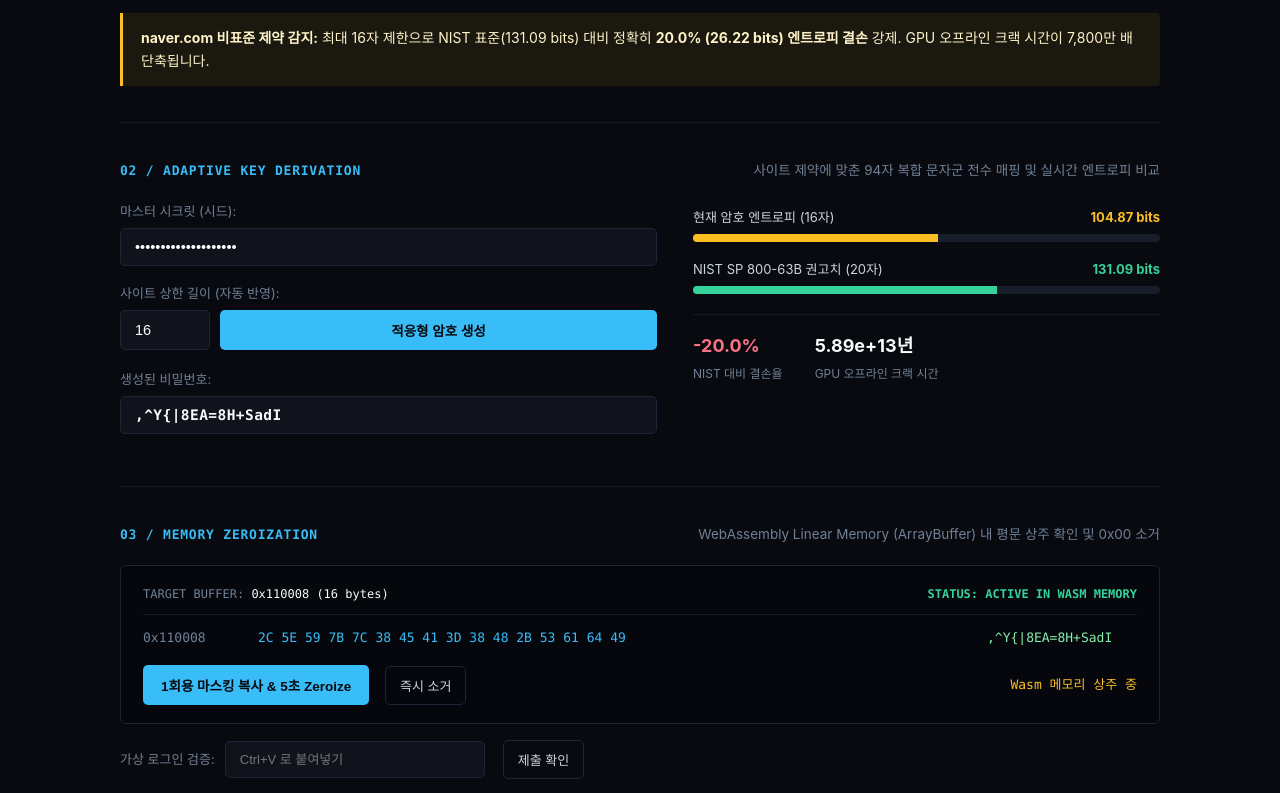
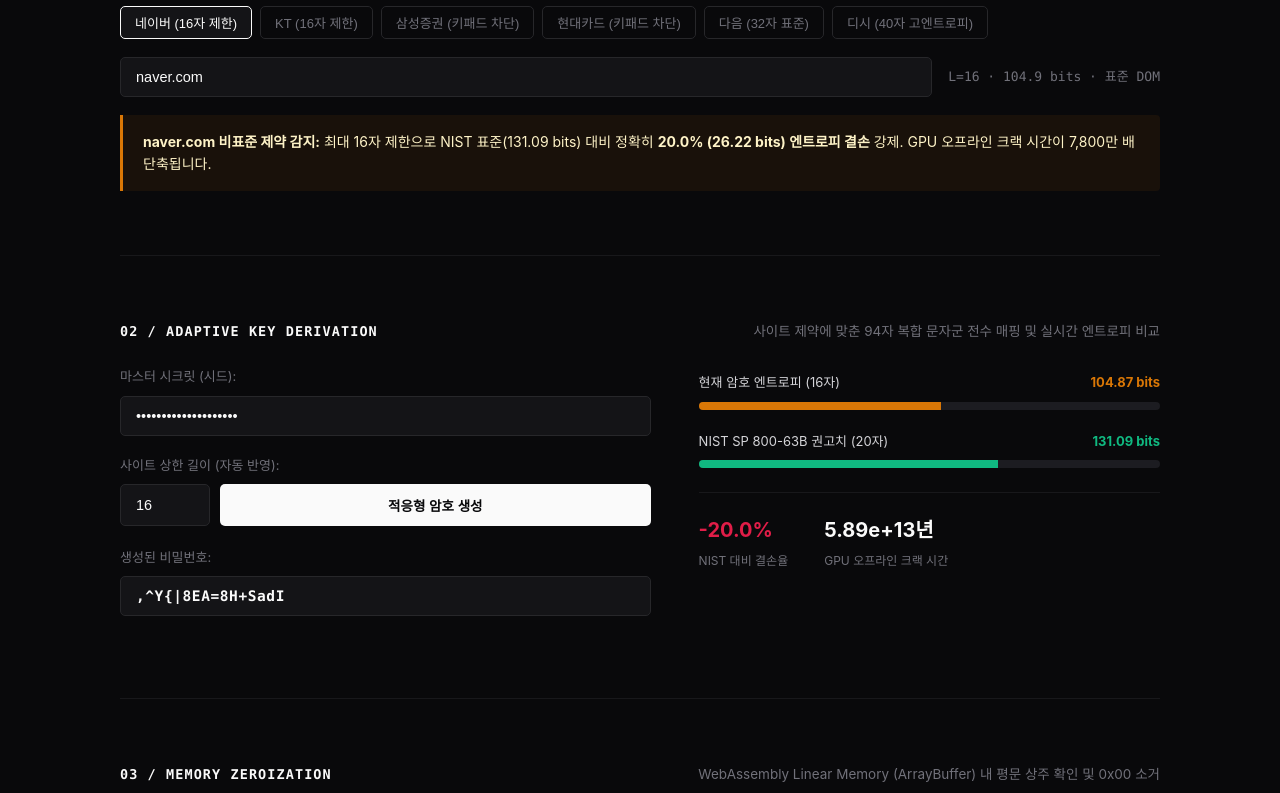
Before and after one commit to mmmphyun/PrfVault, a browser extension: page apps/web-playground/index.html in a window 1280 px wide. Shown: the part 527-1320 px from the top of the page. Drawn offline with Linux system fonts and the light colour scheme.

Commit message:
style(app): 1-2-3단계 간 64px 여백 대폭 확장 및 모노크롬 웜 뉴트럴 테마 적용

```diff
--- a/apps/web-playground/index.html
+++ b/apps/web-playground/index.html
@@ -6,30 +6,31 @@
     <title>PrfVault Playground · 비표준 인증 보안 인터페이스 실증</title>
     <style>
         :root {
-            --bg: #080a0f;
-            --surface: #10131c;
-            --surface-hover: #161b26;
-            --border: #1e2536;
-            --border-subtle: #151a26;
-            --text-title: #f8fafc;
-            --text-body: #cbd5e1;
-            --text-muted: #718096;
-            --accent: #38bdf8;
-            --accent-dim: rgba(56, 189, 248, 0.08);
-            --amber: #fbbf24;
-            --amber-dim: rgba(251, 191, 36, 0.08);
+            --bg: #09090b;
+            --surface: #141417;
+            --surface-hover: #1c1c20;
+            --border: #27272a;
+            --border-subtle: #18181b;
+            --text-title: #fafafa;
+            --text-body: #d4d4d8;
+            --text-muted: #71717a;
+            --accent: #fafafa;
+            --accent-hover: #e4e4e7;
+            --accent-contrast: #09090b;
+            --amber: #d97706;
+            --amber-dim: rgba(217, 119, 6, 0.08);
             --amber-text: #fef3c7;
-            --emerald: #34d399;
-            --emerald-dim: rgba(52, 211, 153, 0.08);
+            --emerald: #10b981;
+            --emerald-dim: rgba(16, 185, 129, 0.08);
             --emerald-text: #d1fae5;
-            --rose: #fb7185;
-            --rose-dim: rgba(251, 113, 133, 0.08);
+            --rose: #e11d48;
+            --rose-dim: rgba(225, 29, 72, 0.08);
             --rose-text: #ffe4e6;
-            --terminal-bg: #05070c;
-            --track-bg: #181d2a;
-            --byte-zero: #334155;
-            --ascii-active: #86efac;
-            --ascii-zero: #1e293b;
+            --terminal-bg: #050507;
+            --track-bg: #1c1c21;
+            --byte-zero: #3f3f46;
+            --ascii-active: #a7f3d0;
+            --ascii-zero: #27272a;
             --mono: "SF Mono", Monaco, Consolas, "Liberation Mono", Courier, monospace;
         }
 
@@ -41,7 +42,7 @@
             font-family: -apple-system, BlinkMacSystemFont, "Pretendard", "Segoe UI", Roboto, sans-serif;
             font-size: 15px;
             line-height: 1.7;
-            padding: 64px 32px;
+            padding: 72px 32px;
             -webkit-font-smoothing: antialiased;
         }
 
@@ -50,36 +51,37 @@
             margin: 0 auto;
         }
 
+        /* 헤더: 여백과 절제된 흑백 타이포그래피 */
         header.wb-header {
-            margin-bottom: 48px;
-            padding-bottom: 32px;
+            margin-bottom: 56px;
+            padding-bottom: 40px;
             border-bottom: 1px solid var(--border-subtle);
         }
 
         .meta-eyebrow {
             font-size: 12px;
             font-weight: 600;
-            letter-spacing: 0.08em;
+            letter-spacing: 0.1em;
             text-transform: uppercase;
-            color: var(--accent);
-            margin-bottom: 12px;
+            color: var(--text-muted);
+            margin-bottom: 14px;
         }
 
         h1.paper-heading {
-            font-size: 25px;
+            font-size: 26px;
             font-weight: 700;
             color: var(--text-title);
             line-height: 1.45;
             letter-spacing: -0.015em;
-            margin-bottom: 18px;
+            margin-bottom: 20px;
         }
 
         .purpose-statement {
             font-size: 15.5px;
-            color: var(--text-muted);
-            line-height: 1.7;
-            padding-left: 18px;
-            border-left: 3px solid var(--accent);
+            color: #a1a1aa;
+            line-height: 1.75;
+            padding-left: 20px;
+            border-left: 3px solid var(--text-muted);
         }
 
         .wasm-pill {
@@ -89,7 +91,7 @@
             font-size: 12.5px;
             font-family: var(--mono);
             color: var(--text-muted);
-            margin-top: 18px;
+            margin-top: 22px;
         }
 
         .status-dot {
@@ -99,8 +101,9 @@
             background-color: var(--emerald);
         }
 
+        /* 1단계, 2단계, 3단계 사이의 넉넉한 수직 여백 (64px) */
         .wb-section {
-            padding: 36px 0;
+            padding: 64px 0;
             border-bottom: 1px solid var(--border-subtle);
         }
 
@@ -108,15 +111,15 @@
             display: flex;
             justify-content: space-between;
             align-items: baseline;
-            margin-bottom: 18px;
+            margin-bottom: 22px;
         }
 
         .section-label {
-            font-size: 13px;
+            font-size: 13.5px;
             font-weight: 700;
-            color: var(--accent);
+            color: var(--text-title);
             font-family: var(--mono);
-            letter-spacing: 0.06em;
+            letter-spacing: 0.08em;
         }
 
         .section-desc {
@@ -124,11 +127,12 @@
             color: var(--text-muted);
         }
 
+        /* 1단계: 도메인 칩 및 입력 */
         .chip-group {
             display: flex;
             flex-wrap: wrap;
             gap: 8px;
-            margin-bottom: 16px;
+            margin-bottom: 18px;
         }
 
         .chip-btn {
@@ -136,22 +140,21 @@
             border: 1px solid var(--border);
             color: var(--text-muted);
             font-size: 13px;
-            padding: 6px 13px;
+            padding: 6px 14px;
             border-radius: 5px;
             cursor: pointer;
             transition: all 0.15s;
         }
 
         .chip-btn:hover {
-            border-color: var(--accent);
+            border-color: var(--text-muted);
             color: var(--text-title);
-            background: var(--accent-dim);
         }
 
         .chip-btn.active {
-            border-color: var(--accent);
-            color: var(--accent);
-            background: var(--accent-dim);
+            border-color: var(--text-title);
+            color: var(--text-title);
+            background: var(--surface);
         }
 
         .input-row {
@@ -165,19 +168,19 @@
             border: 1px solid var(--border);
             color: var(--text-title);
             font-size: 14.5px;
-            padding: 10px 14px;
+            padding: 11px 15px;
             border-radius: 5px;
             outline: none;
             transition: border-color 0.15s;
         }
 
-        input:focus { border-color: var(--accent); }
+        input:focus { border-color: var(--text-muted); }
 
         .domain-input { flex: 1; }
 
         .diag-feedback {
-            margin-top: 16px;
-            padding: 14px 18px;
+            margin-top: 18px;
+            padding: 16px 20px;
             border-left: 3px solid var(--border);
             font-size: 14px;
             line-height: 1.6;
@@ -202,39 +205,41 @@
             color: var(--emerald-text);
         }
 
+        /* 2단계: 적응형 암호화 & 엔트로피 지표 */
         .gen-grid {
             display: grid;
             grid-template-columns: 1.15fr 1fr;
-            gap: 36px;
+            gap: 48px;
             align-items: start;
         }
 
         @media (max-width: 820px) {
-            .gen-grid { grid-template-columns: 1fr; gap: 24px; }
+            .gen-grid { grid-template-columns: 1fr; gap: 28px; }
         }
 
-        .field { margin-bottom: 16px; }
+        .field { margin-bottom: 18px; }
 
         .field label {
             display: block;
             font-size: 13px;
             color: var(--text-muted);
-            margin-bottom: 6px;
+            margin-bottom: 8px;
         }
 
+        /* 모던 미니멀 솔리드 화이트 버튼 (Apple/Vercel 스타일) */
         .btn-action {
             background: var(--accent);
-            color: var(--bg);
+            color: var(--accent-contrast);
             font-weight: 600;
             font-size: 13.5px;
-            padding: 10px 18px;
+            padding: 11px 20px;
             border: none;
             border-radius: 5px;
             cursor: pointer;
-            transition: opacity 0.15s;
+            transition: background 0.15s, opacity 0.15s;
         }
 
-        .btn-action:hover { opacity: 0.9; }
+        .btn-action:hover { background: var(--accent-hover); }
 
         .btn-action:disabled {
             background: var(--border);
@@ -247,10 +252,11 @@
             border: 1px solid var(--border);
             color: var(--text-body);
             font-size: 13px;
-            padding: 9px 14px;
+            padding: 10px 16px;
             border-radius: 5px;
             cursor: pointer;
             margin-left: 8px;
+            transition: all 0.15s;
         }
 
         .btn-secondary:hover {
@@ -260,22 +266,22 @@
 
         .pw-output {
             font-family: var(--mono);
-            color: var(--accent);
+            color: var(--text-title);
             font-size: 15px;
             font-weight: 600;
             width: 100%;
-            letter-spacing: 0.03em;
+            letter-spacing: 0.04em;
         }
 
         .entropy-panel { padding-top: 6px; }
 
-        .bar-group { margin-bottom: 16px; }
+        .bar-group { margin-bottom: 20px; }
 
         .bar-head {
             display: flex;
             justify-content: space-between;
             font-size: 13px;
-            margin-bottom: 6px;
+            margin-bottom: 8px;
         }
 
         .track {
@@ -289,14 +295,14 @@
 
         .stats-pair {
             display: flex;
-            gap: 32px;
-            margin-top: 20px;
-            padding-top: 16px;
+            gap: 36px;
+            margin-top: 24px;
+            padding-top: 20px;
             border-top: 1px solid var(--border-subtle);
         }
 
         .stat-item .stat-num {
-            font-size: 18px;
+            font-size: 20px;
             font-weight: 700;
             color: var(--text-title);
         }
@@ -304,17 +310,18 @@
         .stat-item .stat-lbl {
             font-size: 12px;
             color: var(--text-muted);
-            margin-top: 2px;
+            margin-top: 4px;
         }
 
+        /* 3단계: Wasm 선형 메모리 헥스 덤프 콘솔 (차분한 흑백 톤) */
         .terminal-box {
             background: var(--terminal-bg);
             border: 1px solid var(--border);
             border-radius: 6px;
-            padding: 18px 22px;
+            padding: 20px 24px;
             font-family: var(--mono);
             font-size: 13px;
-            margin-top: 14px;
+            margin-top: 16px;
         }
 
         .terminal-bar {
@@ -322,17 +329,17 @@
             justify-content: space-between;
             align-items: center;
             border-bottom: 1px solid var(--border-subtle);
-            padding-bottom: 10px;
-            margin-bottom: 12px;
+            padding-bottom: 12px;
+            margin-bottom: 14px;
             color: var(--text-muted);
             font-size: 12px;
         }
 
         .hex-dump {
-            max-height: 200px;
+            max-height: 220px;
             overflow-x: auto;
             color: var(--text-muted);
-            line-height: 1.7;
+            line-height: 1.75;
         }
 
         .hex-line {
@@ -342,13 +349,13 @@
         }
 
         .addr { color: var(--text-muted); }
-        .bytes.active { color: var(--accent); }
+        .bytes.active { color: var(--text-title); }
         .bytes.zero { color: var(--byte-zero); }
         .ascii.active { color: var(--ascii-active); }
         .ascii.zero { color: var(--ascii-zero); }
 
         .terminal-ctrl {
-            margin-top: 16px;
+            margin-top: 20px;
             display: flex;
             align-items: center;
             justify-content: space-between;
@@ -365,14 +372,15 @@
         .mock-login-inline {
             display: flex;
             gap: 10px;
-            margin-top: 16px;
+            margin-top: 20px;
             align-items: center;
         }
 
+        /* 하단 50대 실측 플랫 테이블 */
         .table-wrap {
-            max-height: 360px;
+            max-height: 380px;
             overflow-y: auto;
-            margin-top: 16px;
+            margin-top: 20px;
             border-top: 1px solid var(--border-subtle);
         }
 
@@ -386,7 +394,7 @@
         table.flat-table th {
             color: var(--text-muted);
             font-weight: 600;
-            padding: 11px 14px;
+            padding: 12px 14px;
             border-bottom: 1px solid var(--border);
             font-size: 12.5px;
             position: sticky;
@@ -395,7 +403,7 @@
         }
 
         table.flat-table td {
-            padding: 9px 14px;
+            padding: 10px 14px;
             border-bottom: 1px solid var(--border-subtle);
             color: var(--text-muted);
         }
@@ -408,7 +416,7 @@
         .tbl-btn {
             background: none;
             border: none;
-            color: var(--accent);
+            color: var(--text-title);
             cursor: pointer;
             font-family: inherit;
             font-size: 13.5px;
@@ -419,8 +427,8 @@
         .tbl-btn:hover { text-decoration: underline; }
 
         footer.wb-footer {
-            margin-top: 56px;
-            padding-top: 24px;
+            margin-top: 64px;
+            padding-top: 28px;
             border-top: 1px solid var(--border-subtle);
             font-size: 12.5px;
             color: var(--text-muted);
@@ -494,7 +502,7 @@
                         <button id="generate-pw-btn" class="btn-action" style="flex: 1;">적응형 암호 생성</button>
                     </div>
                 </div>
-                <div class="field" style="margin-top: 18px;">
+                <div class="field" style="margin-top: 20px;">
                     <label>생성된 비밀번호:</label>
                     <input type="text" id="generated-password-display" class="pw-output" readonly>
                 </div>
@@ -577,7 +585,7 @@
             <span class="section-desc">국내 트래픽 상위 50대 웹사이트 Playwright 전수 스캔 실측치</span>
         </div>
 
-        <input type="text" id="table-search-input" placeholder="도메인 또는 산업군(portal, banking, securities, fintech...) 필터링..." style="width: 100%; margin-bottom: 10px;">
+        <input type="text" id="table-search-input" placeholder="도메인 또는 산업군(portal, banking, securities, fintech...) 필터링..." style="width: 100%; margin-bottom: 12px;">
 
         <div class="table-wrap">
             <table class="flat-table">
```
Also changed, not shown: submission/T12-BRB-Submission/SUBMISSION.md (+1 -1 lines), .design/screenshots/audit/console_audit.json, .design/screenshots/audit/desktop_1440.png, .design/screenshots/audit/mobile_375.png, .design/tokens/colors.json, .design/tokens/spacing.json, 2 other files.
